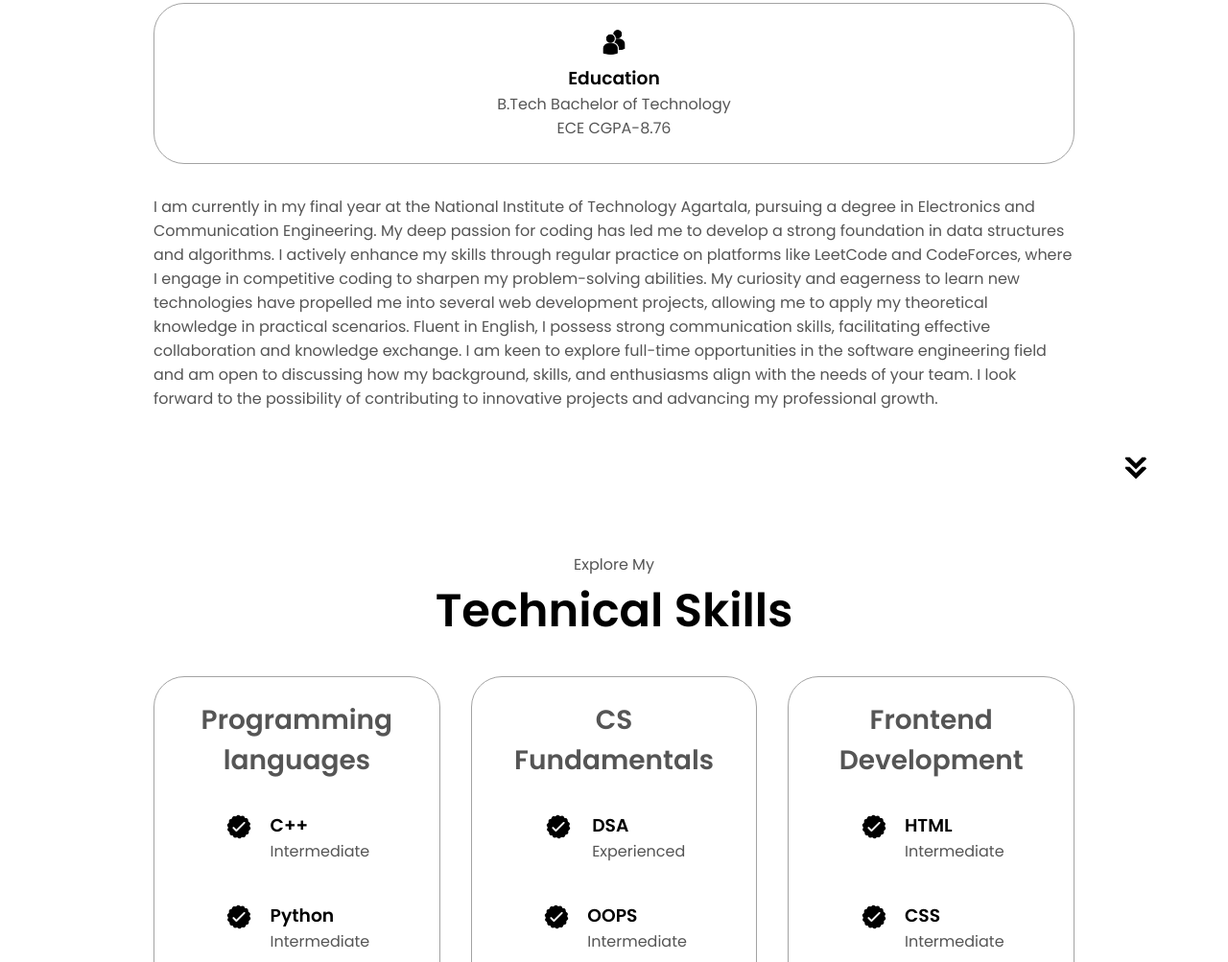
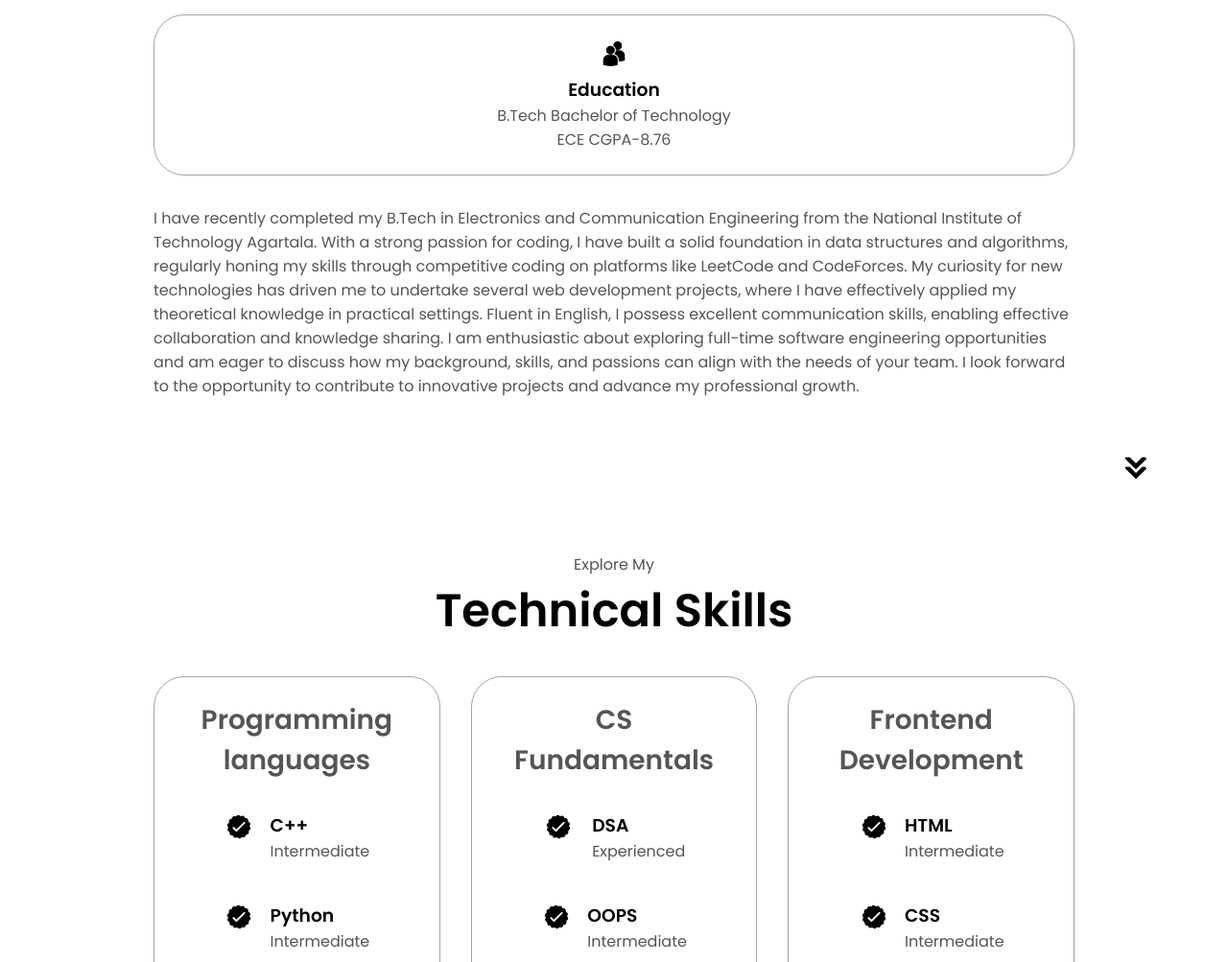
Before and after one commit to voonnacharankumar/portfolio, a plain HTML site: page index.html in a window 1280 px wide. Shown: the part 1120-2123 px from the top of the page at 96% size. Drawn offline with Linux system fonts and the light colour scheme.

Commit message:
index.html

```diff
--- a/index.html
+++ b/index.html
@@ -88,11 +88,7 @@
           </div>
           <div class="text-container">
             <p>
-              I am currently in my final year at the National Institute of Technology Agartala, pursuing a degree in Electronics and Communication Engineering. My deep passion for coding has led me to develop a strong foundation in data structures and algorithms. I actively enhance my skills through regular practice on platforms like LeetCode and CodeForces, where I engage in competitive coding to sharpen my problem-solving abilities.
-
-              My curiosity and eagerness to learn new technologies have propelled me into several web development projects, allowing me to apply my theoretical knowledge in practical scenarios. Fluent in English, I possess strong communication skills, facilitating effective collaboration and knowledge exchange.
-
-              I am keen to explore full-time opportunities in the software engineering field and am open to discussing how my background, skills, and enthusiasms align with the needs of your team. I look forward to the possibility of contributing to innovative projects and advancing my professional growth.</p>
+              I have recently completed my B.Tech in Electronics and Communication Engineering from the National Institute of Technology Agartala. With a strong passion for coding, I have built a solid foundation in data structures and algorithms, regularly honing my skills through competitive coding on platforms like LeetCode and CodeForces. My curiosity for new technologies has driven me to undertake several web development projects, where I have effectively applied my theoretical knowledge in practical settings. Fluent in English, I possess excellent communication skills, enabling effective collaboration and knowledge sharing. I am enthusiastic about exploring full-time software engineering opportunities and am eager to discuss how my background, skills, and passions can align with the needs of your team. I look forward to the opportunity to contribute to innovative projects and advance my professional growth.</p>
           </div>
         </div>
       </div>
```
